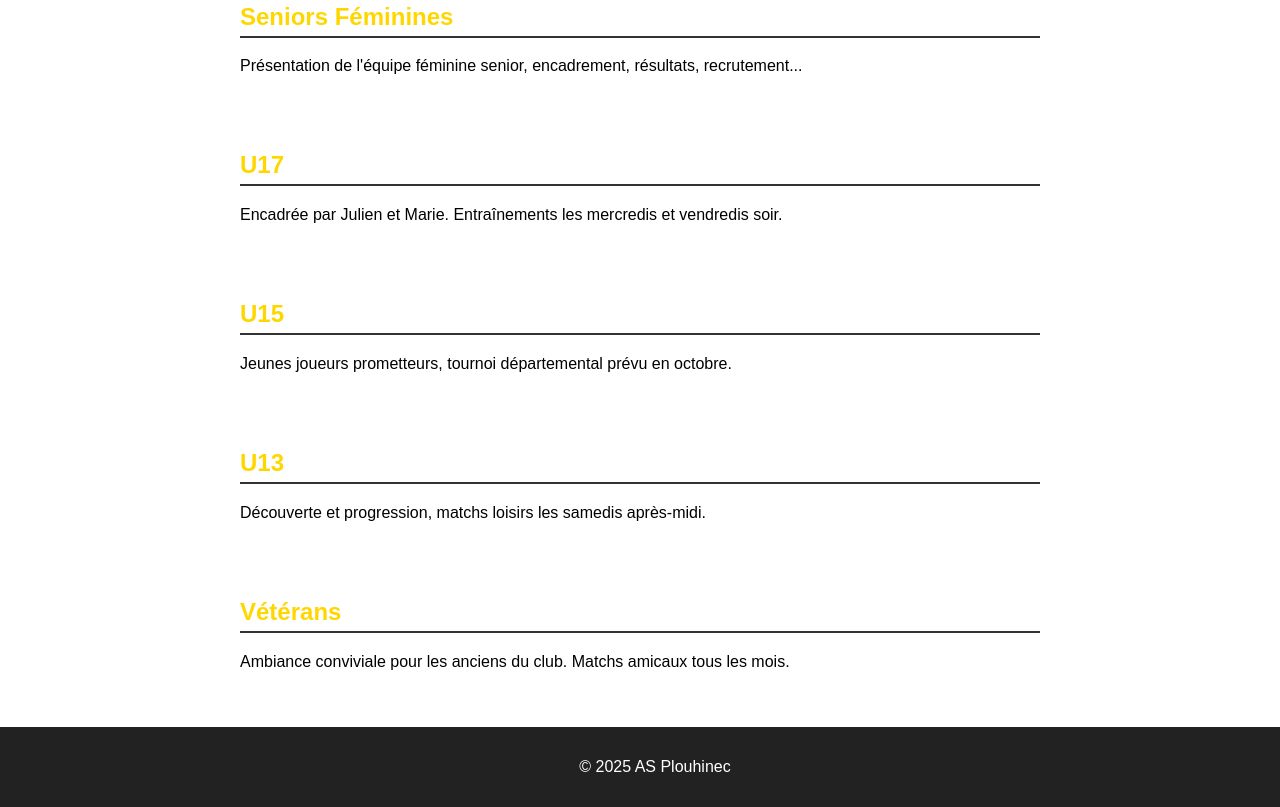
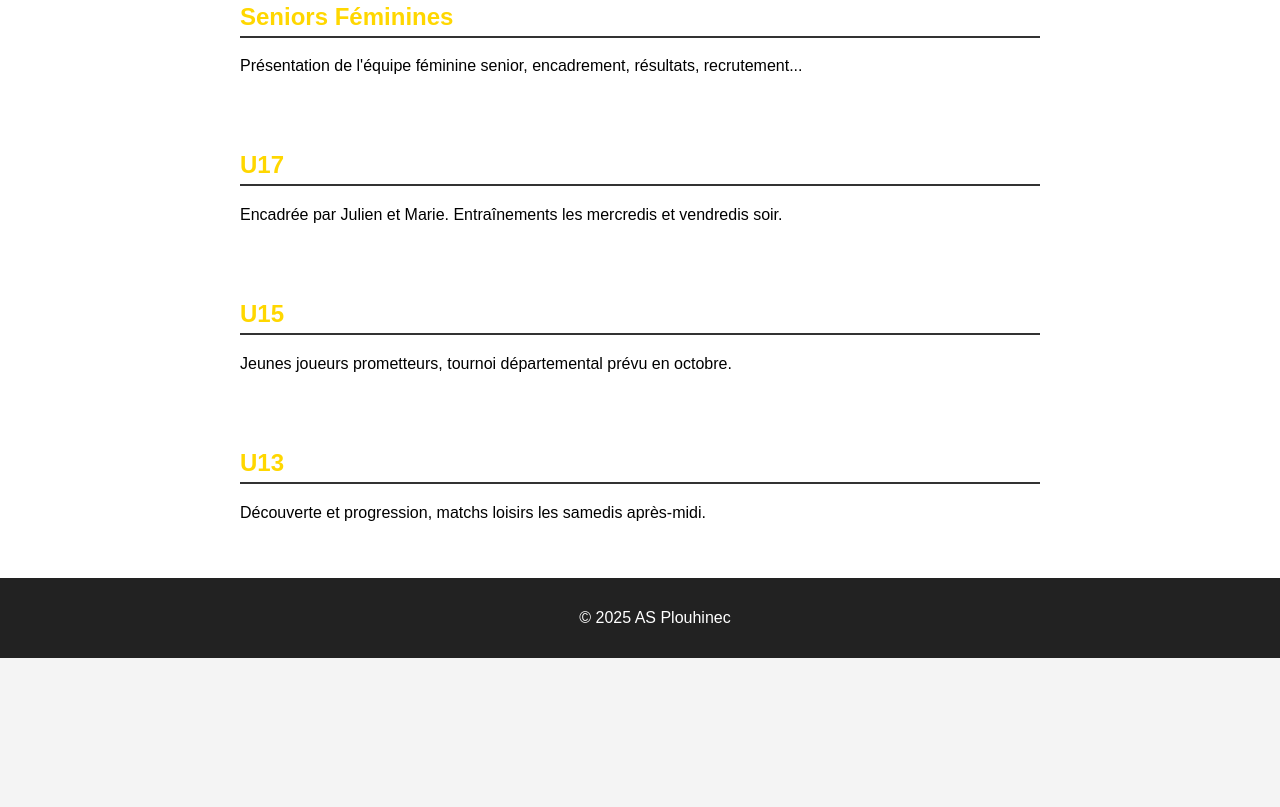
Before and after one commit to ASP-Plouhinec/as-plouhinec, a plain HTML site: page equipes.html in a window 1280 px wide. Shown: the part 425-1232 px from the top of the page. After the commit the page ends 1083 px from the top, so only its background shows below. Drawn offline with Linux system fonts and the light colour scheme; files whose address does not match are found by name.

Commit message:
Update equipes.html

```diff
--- a/equipes.html
+++ b/equipes.html
@@ -94,11 +94,6 @@
       <h2>U13</h2>
       <p>Découverte et progression, matchs loisirs les samedis après-midi.</p>
     </section>
-
-    <section id="veterans">
-      <h2>Vétérans</h2>
-      <p>Ambiance conviviale pour les anciens du club. Matchs amicaux tous les mois.</p>
-    </section>
   </main>
 
   <footer>
```
